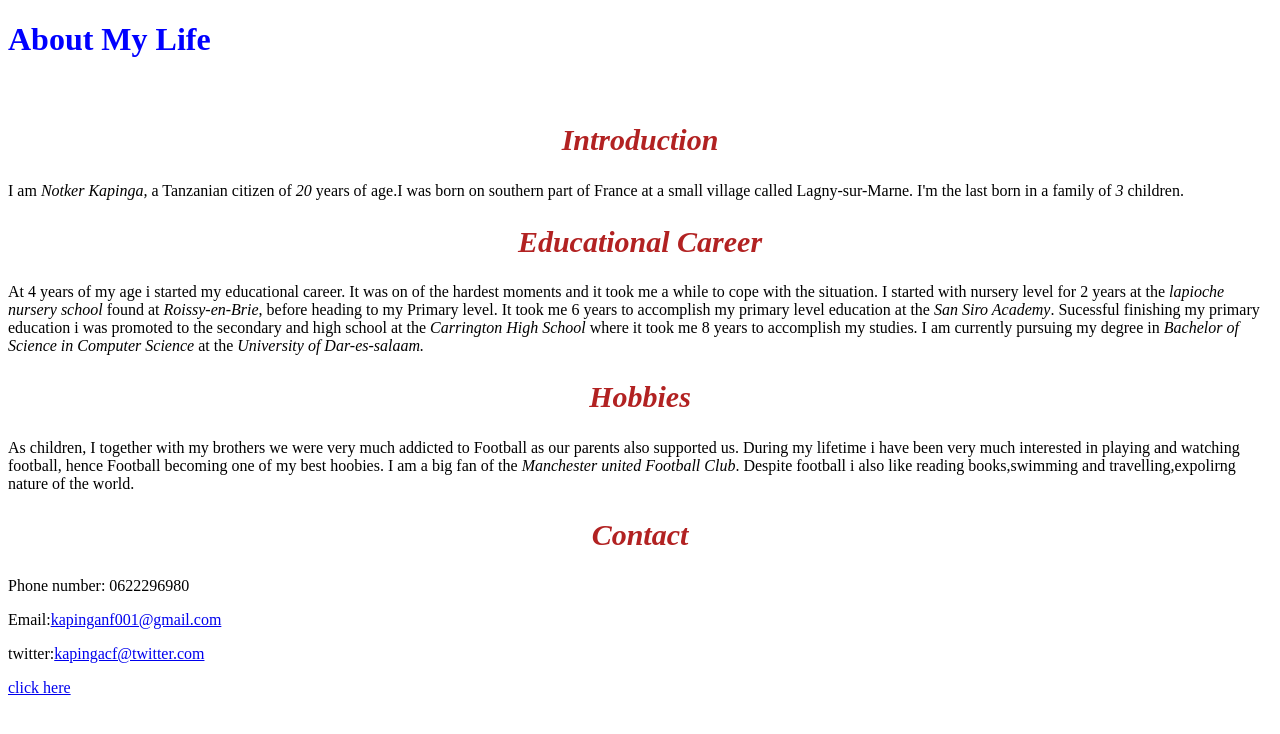
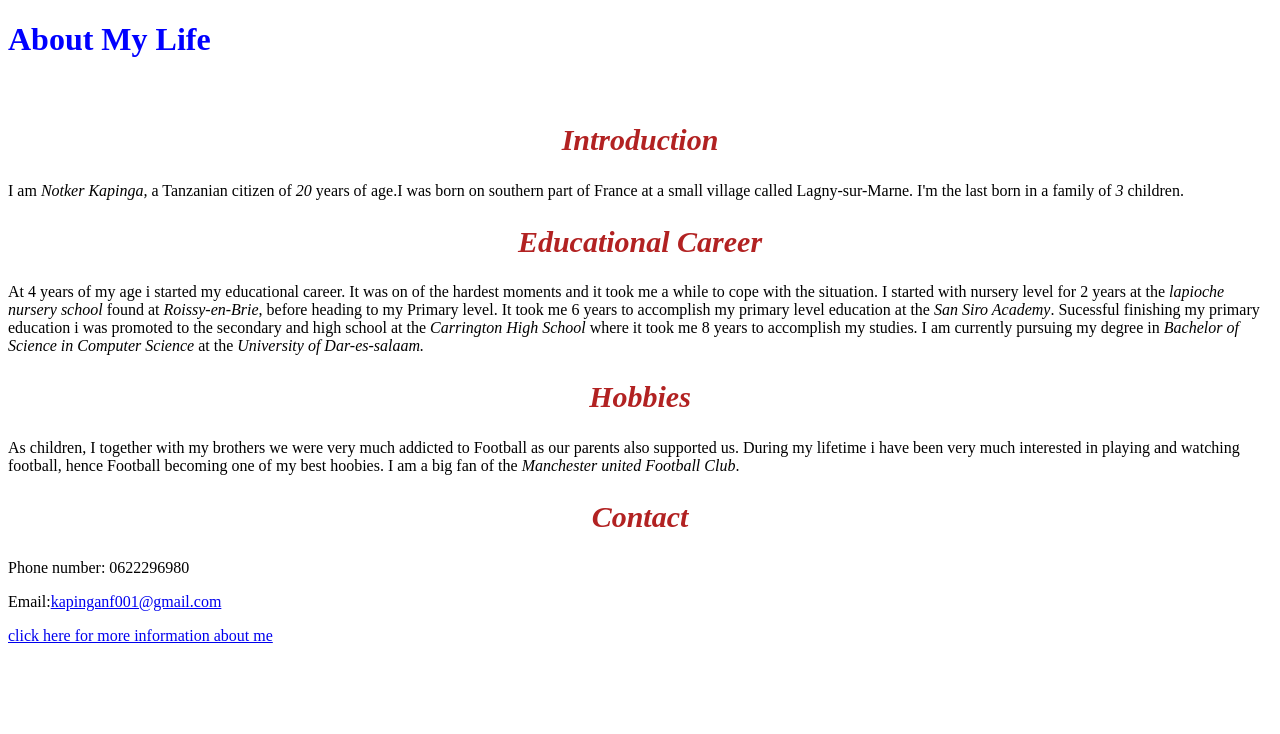
Before and after one commit to gunty89/gunty89.github.io, a plain HTML site: page index.html in a window 1280 px wide. Drawn offline with Linux system fonts and the light colour scheme.

Commit message:
Update index.html

```diff
--- a/index.html
+++ b/index.html
@@ -23,15 +23,13 @@
 
        <h2><strong>Hobbies</strong></h2>
        <p>As children, I together with my brothers we were very much addicted to Football as our parents also supported us. During my lifetime i have been very much interested in
-        playing and watching football, hence Football becoming one of my best hoobies. I am a big fan of the <em> Manchester united Football Club</em>. Despite football i also
-        like reading books,swimming and travelling,expolirng nature of the world.</p>
+        playing and watching football, hence Football becoming one of my best hoobies. I am a big fan of the <em> Manchester united Football Club</em>.</p>
 
 
 
          <h2><strong> Contact   </strong></h2>
          <p> Phone number: 0622296980  </p>
-         <p> Email:<a href="kapinganf001@gmail.com">kapinganf001@gmail.com</a> </p>
-         <p> twitter:<a href="kapingacf@twitter.com">kapingacf@twitter.com</a> </p>
-         <p> <a href="more.html">click here</a></p>
+    <p> Email:<a href="kapinganf001@gmail.com">kapinganf001@gmail.com</a> </p>
+         <p> <a href="more.html">click here for more information about me</a></p>
    </body>
 </html>
```
